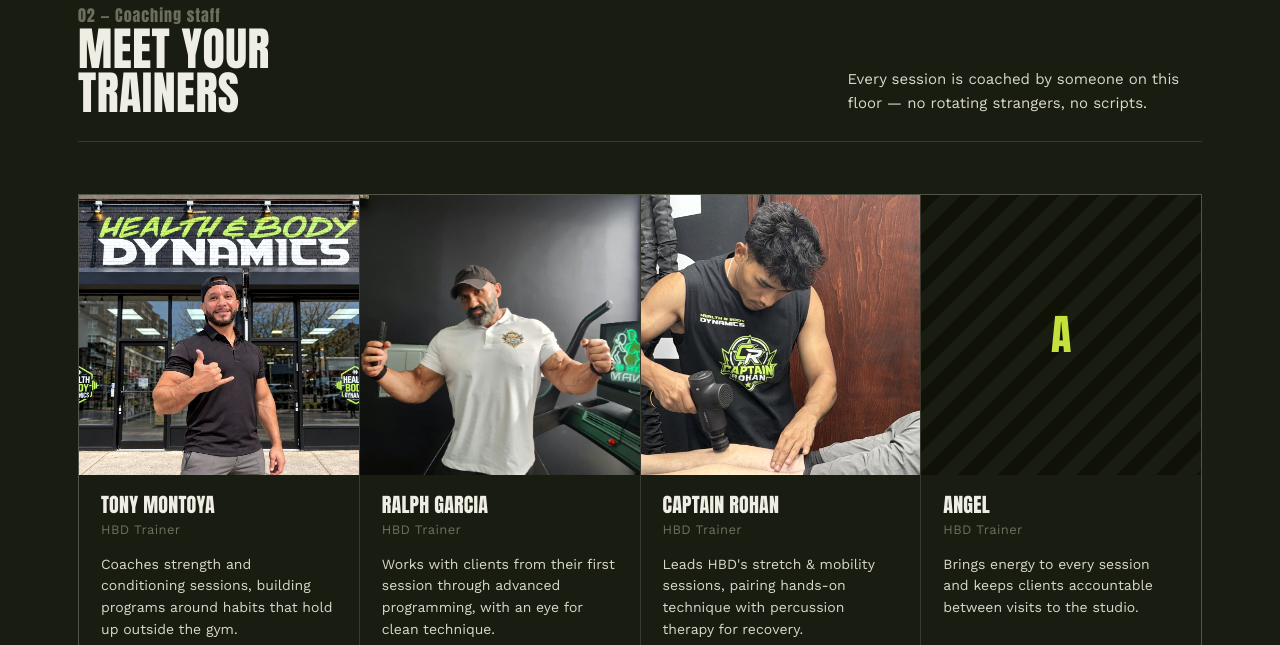
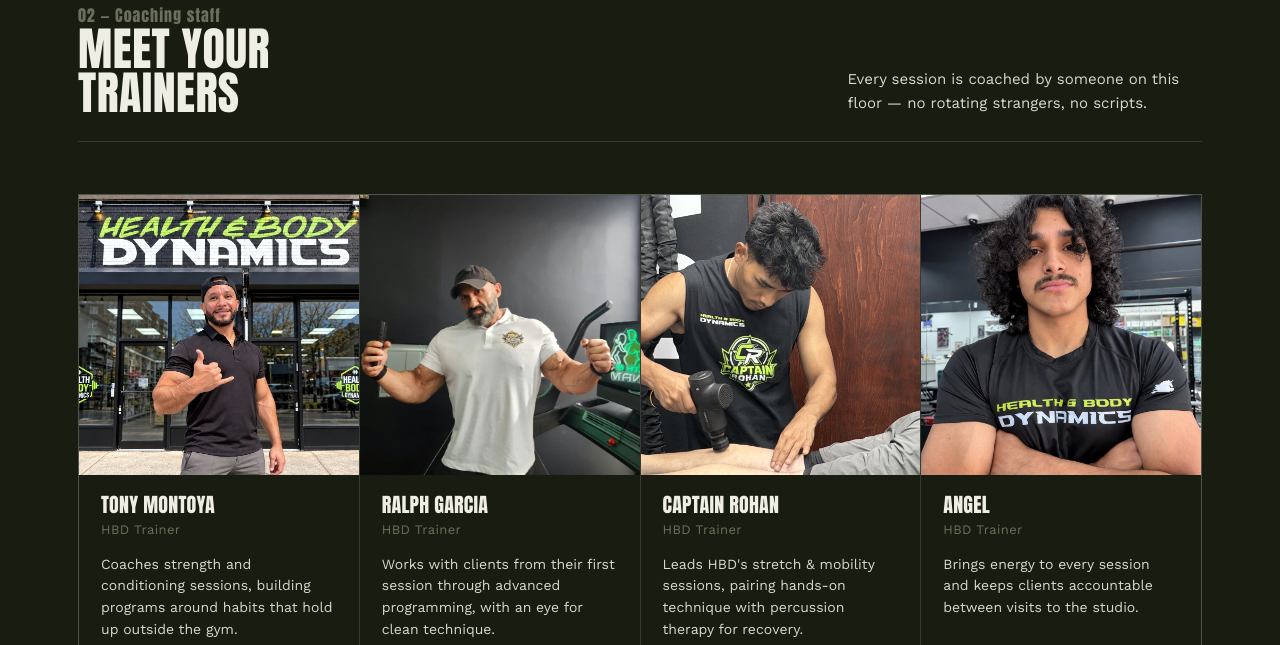
Before and after one commit to Bkl-nyc/HandBD-website, a plain HTML site: page index.html in a window 1280 px wide. Shown: the part 1510-2155 px from the top of the page. Drawn offline with nearby package versions, Linux system fonts and the light colour scheme.

Commit message:
Added Angel pfp

```diff
--- a/index.html
+++ b/index.html
@@ -1991,7 +1991,7 @@
             for recovery.</p>
         </div>
         <div class="trainer" id="trainer-angel">
-          <div class="trainer-photo mono">A</div>
+          <div class="trainer-photo"><img src="Angel_pfp.jpeg" alt="Angel profile picture"></div>
           <h3>Angel</h3>
           <div class="role">HBD Trainer</div>
           <p class="bio">Brings energy to every session and keeps clients accountable between visits to the studio.</p>
```
Also changed, not shown: Angel_pfp.jpeg (added).
